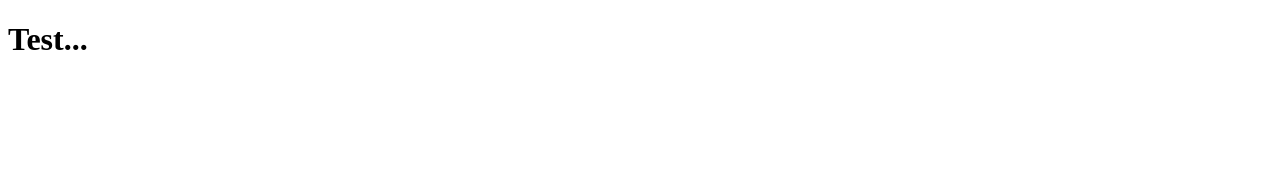
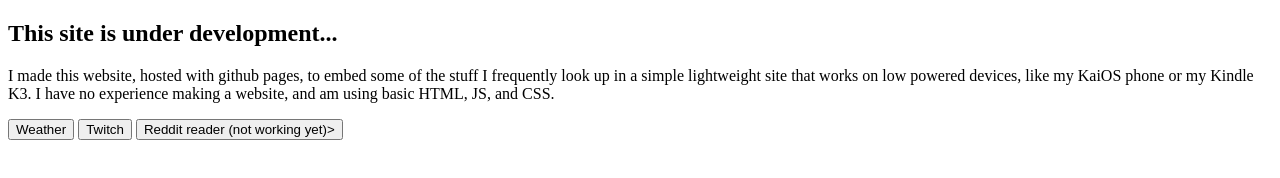
Before and after one commit to jaysgrimshaw/.github.io, a plain HTML site: page index.html in a window 1280 px wide. Drawn offline with Linux system fonts and the light colour scheme.

Commit message:
making a homepage that links to all the different projects

```diff
--- a/index.html
+++ b/index.html
@@ -7,7 +7,15 @@
 
 <body>
 
-<h1>Test...</h1>
+<h2>This site is under development...</h2>
+
+<p>I made this website, hosted with github pages, to embed some of the stuff I frequently look up in a simple lightweight site that works on low powered devices, like my KaiOS phone or my Kindle K3. I have no experience making a website, and am using basic HTML, JS, and CSS.</p>
+
+<!-- feel free to give me a job if you want, i use vim and arch btw 😎-->
+
+<a href="./weather.html" ><button>Weather</button></a>
+<a href="./twitch.html"><button>Twitch</button></a>
+<a href="./k3reader.html"><button>Reddit reader (not working yet)</button</a>>
 
 </body>
 </html>
```
